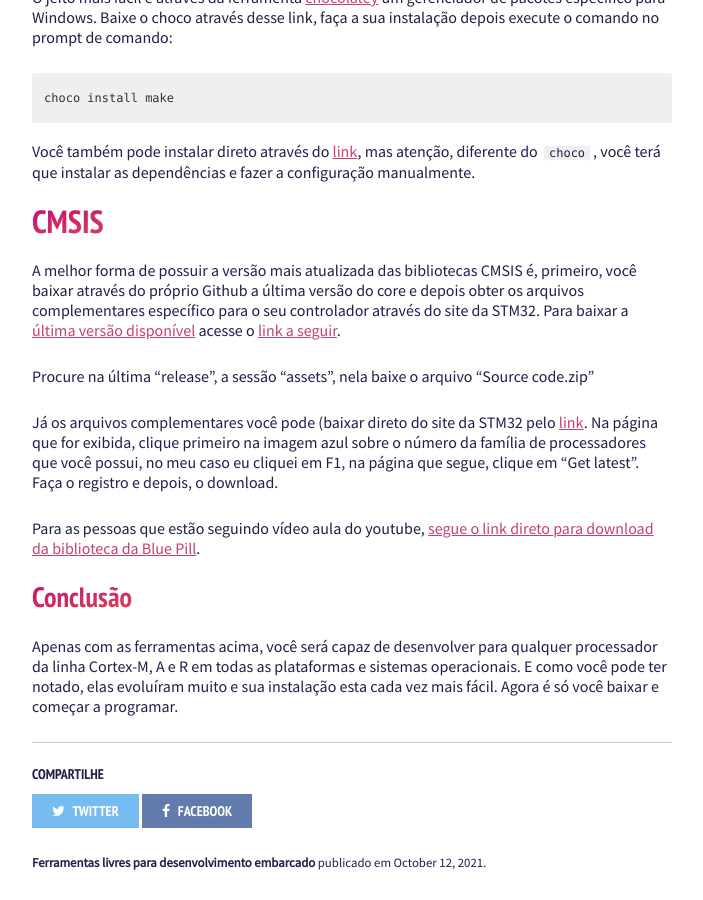
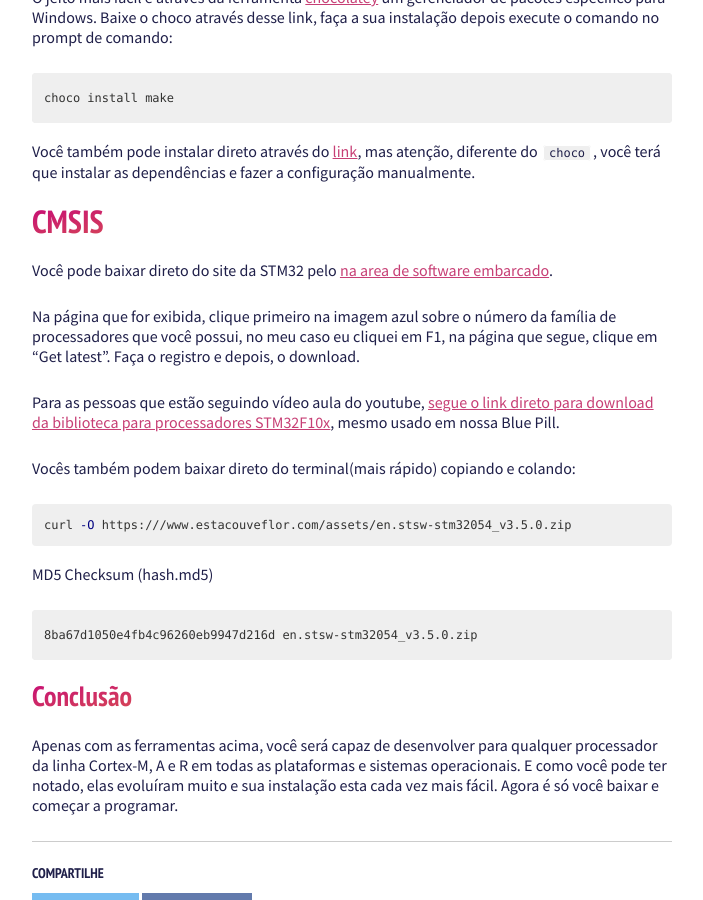
Before and after one commit to klaygomes/klaygomes.github.io, a Jekyll site: the page built from _posts/2021-10-12-stm32-sem-usar-ide.md, in a window 1280 px wide and 900 px high, scrolled down 4177 px. Shown: the whole window, without its empty margins (288-991 px from the left). Built offline with Jekyll 4.4.1, drawn with Linux system fonts in a browser that asks for light colours; nearby versions of some CDN libraries; comment, search, counter and statistics services are not loaded; some of the changed text lies outside the part shown.

Commit message:
Fixes mistakes improve sections

````diff
--- a/_config.yml
+++ b/_config.yml
@@ -29,7 +29,6 @@ owner:
   bio: Software design is an art, and like any art it cannot be taught and learned as precise science, by means of theorems and formulas.
   github: klaygomes
   stackoverflow: 136258/cleiton
-  facebook: klaygomes
   disqus-shortname: estacouveflor
   linkedin: klaygomes
 
--- a/_data/navigation.yml
+++ b/_data/navigation.yml
@@ -1,10 +1,7 @@
 # Site navigation links
 
-- title: Home
+- title: Início
   url: /
-
-- title: Arquivo
-  url: /archive
 
 - title: Sobre
   url: /about
--- a/_posts/2021-10-12-stm32-sem-usar-ide.md
+++ b/_posts/2021-10-12-stm32-sem-usar-ide.md
@@ -210,22 +210,27 @@ manualmente.
 
 # CMSIS
 
-A melhor forma de possuir a versão mais atualizada das bibliotecas CMSIS é, primeiro, você baixar
-através do próprio Github a última versão do core e depois obter os arquivos complementares
-específico para o seu controlador através do site da STM32.
-Para baixar a [última versão disponível](https://github.com/ARM-software/CMSIS_5/releases) acesse
-o [link a seguir](https://github.com/ARM-software/CMSIS_5/releases).
+Você pode baixar direto do site da STM32 pelo
+[na area de software embarcado](https://www.st.com/en/embedded-software/stm32-standard-peripheral-libraries.html).
 
-Procure na última "release", a sessão "assets", nela baixe o arquivo "Source code.zip"
-
-Já os arquivos complementares você pode (baixar direto do site da STM32 pelo
-[link](https://www.st.com/en/embedded-software/stm32-standard-peripheral-libraries.html).
 Na página que for exibida, clique primeiro na imagem azul sobre o número da família de processadores
 que você possui, no meu caso eu cliquei em F1, na página que segue, clique em "Get latest".
 Faça o registro e depois, o download.
 
 Para as pessoas que estão seguindo vídeo aula do youtube, [segue o link direto para download da
-biblioteca da Blue Pill](/assets/en.stsw-stm32054_v3.5.0.zip).
+biblioteca para processadores STM32F10x](/assets/en.stsw-stm32054_v3.5.0.zip), mesmo usado em nossa
+Blue Pill.
+
+Vocês também podem baixar direto do terminal(mais rápido) copiando e colando:
+
+{% highlight bash %}
+curl -O https:///www.estacouveflor.com/assets/en.stsw-stm32054_v3.5.0.zip
+{% endhighlight %}
+
+MD5 Checksum (hash.md5)
+```sh
+8ba67d1050e4fb4c96260eb9947d216d en.stsw-stm32054_v3.5.0.zip
+```
 
 ## Conclusão
 
````
Also changed, not shown: _posts/2021-06-20-dotfiles-configuration.md (+2 -2 lines), about/index.md (+14 -7 lines), archive/index.md (deleted, +0 -4 lines), index.md (+2 -1 lines), package.json (+5 -5 lines).
